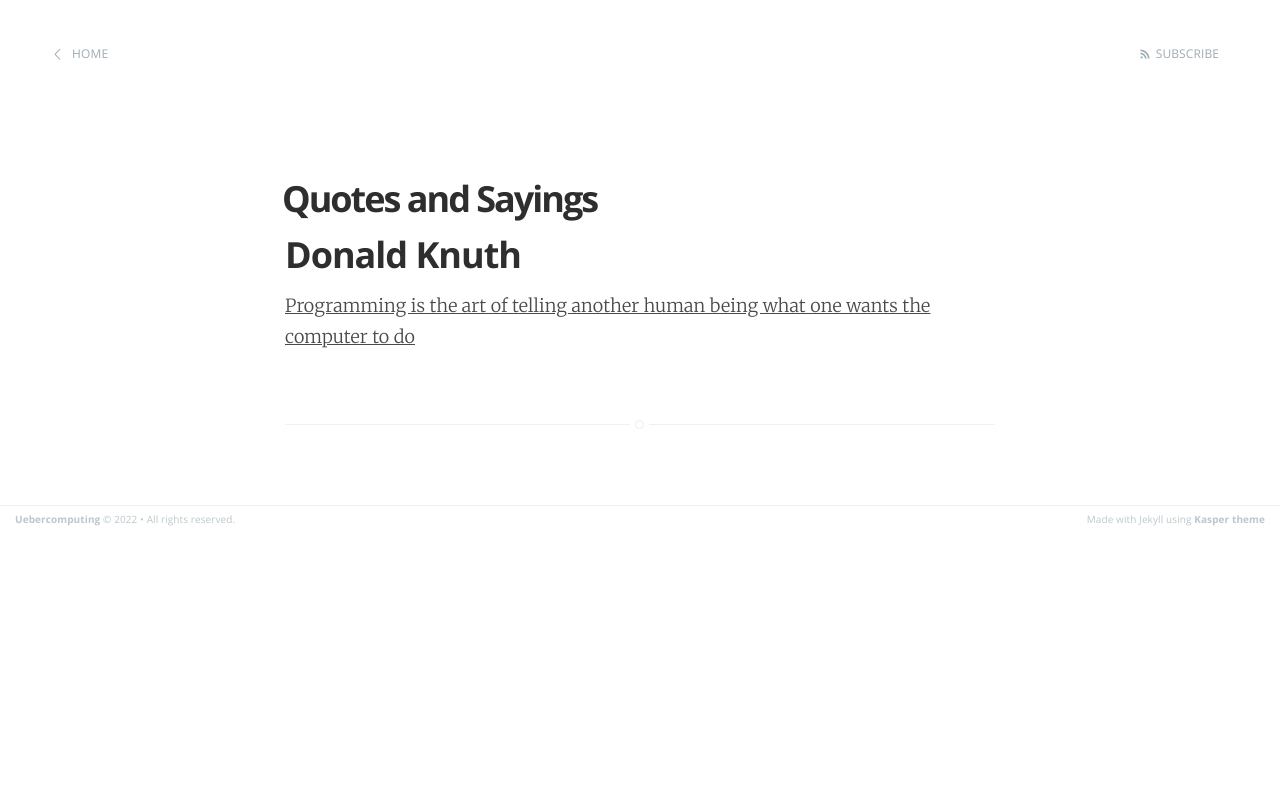
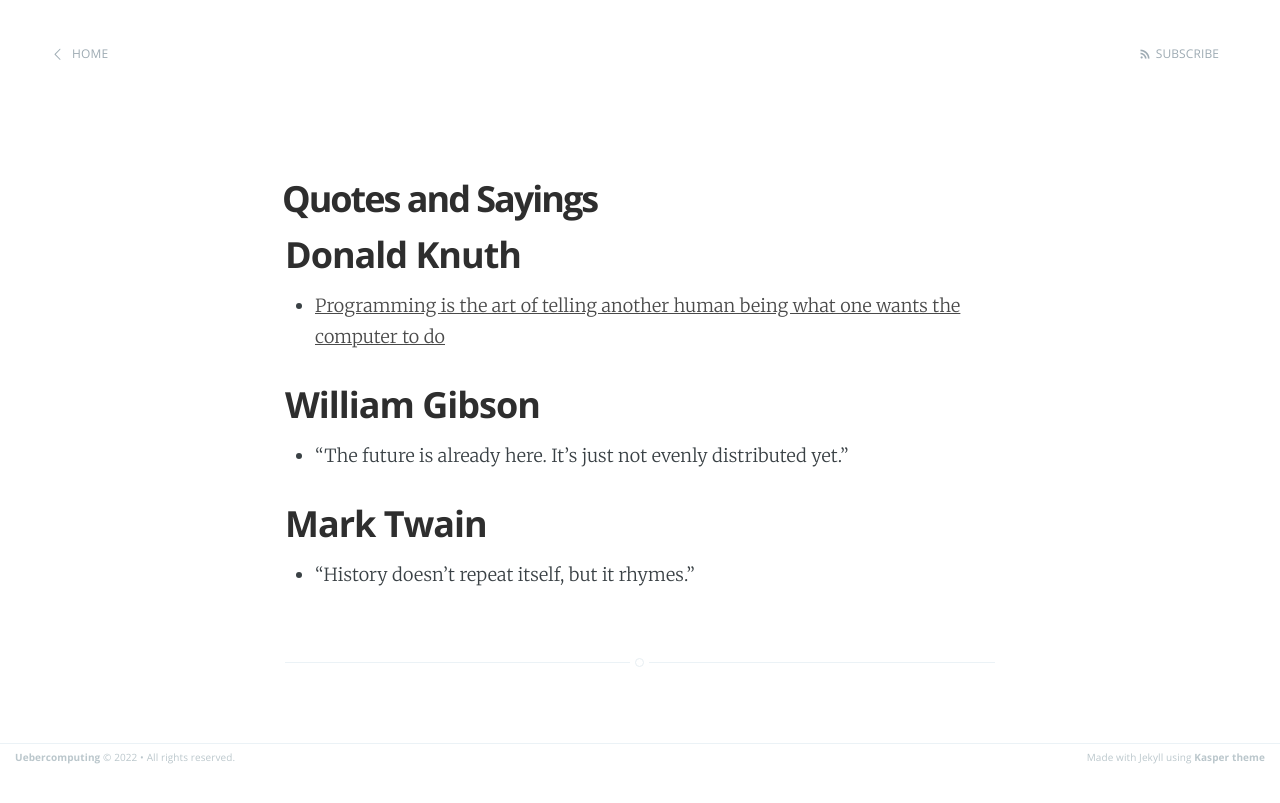
Before and after one commit to medale/medale.github.io, a Jekyll site: the page built from QuotesAndSayings.md, in a window 1280 px wide. Shown: the top 803 px of the page. Built offline with Jekyll 4.4.1, drawn with Linux system fonts in a browser that asks for light colours.

Commit message:
Added quotes

```diff
--- a/QuotesAndSayings.md
+++ b/QuotesAndSayings.md
@@ -5,5 +5,11 @@ tagline: Continuous improvement through project, practices, self
 ---
 
 ## Donald Knuth
-[Programming is the art of telling another human being what one wants the
+* [Programming is the art of telling another human being what one wants the
 computer to do](http://www.azquotes.com/quote/964459)
+
+## William Gibson
+* "The future is already here. It’s just not evenly distributed yet."
+
+## Mark Twain
+* "History doesn’t repeat itself, but it rhymes."
```
